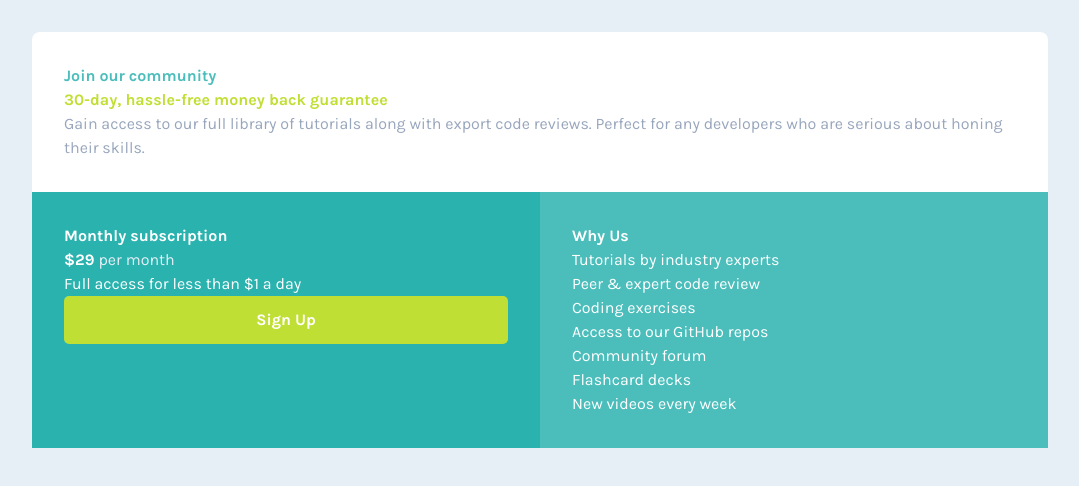
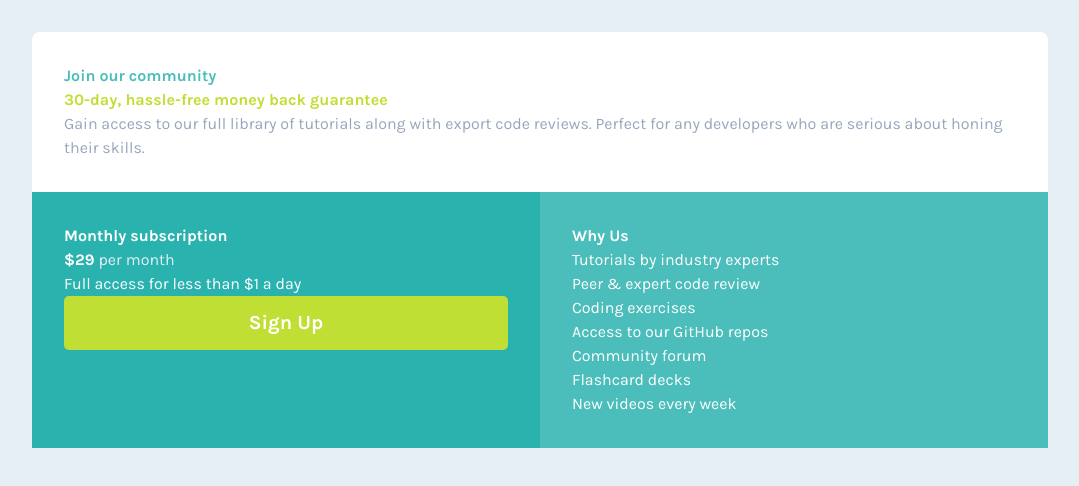
Before and after one commit to Denyos/fem-single-price-grid-component, a website built with Vite: page index.html in a window 1280 px wide. Shown: the whole page, without its empty margins (100-1179 px from the left). Built offline with nearby package versions, Linux system fonts and the light colour scheme.

Commit message:
Put default styling on button class

```diff
--- a/index.html
+++ b/index.html
@@ -26,7 +26,7 @@
                     <h2 class="fw-bold">Monthly subscription</h2>
                     <h3 class="fw-bold">$29 <span class="text-neutral-200 fw-regular">per month</span></h3>
                     <p>Full access for less than $1 a day</p>
-                    <button class="fw-bold background-primary-200 text-neutral-100">Sign Up</button>
+                    <button class="button">Sign Up</button>
                 </section>
                 <section class="background-primary-300">
                     <h2 class="fw-bold">Why Us</h2>
--- a/style.css
+++ b/style.css
@@ -17,6 +17,10 @@
   --fw-bold: 700;
 
   --fs-400: 1rem;
+  --fs-500: 1.25rem;
+
+  --fs-body: var(--fs-400);
+  --fs-button: var(--fs-500);
 }
 
 /* https://piccalil.li/blog/a-modern-css-reset */
@@ -86,6 +90,59 @@ svg {
   }
 }
 
+
+/* general styling */
+
+body {
+  font-size: var(--fs-body);
+  font-family: var(--ff-body);
+  color: var(--clr-primary-400);
+  background-color: var(--clr-neutral-200);
+}
+
+main {
+  display: flex;
+  justify-content: center;
+  align-items: center;
+  padding: 2rem;
+}
+
+article {
+  border-radius: 0.5rem;
+}
+
+section {
+  padding: 2rem;
+
+}
+
+.plan {
+  max-width: 63.5rem;
+}
+
+@media all and (min-width: 48em) {
+  .subscription {
+    display: grid;
+    grid-template-columns: 1fr 1fr;
+  }
+}
+
+
+/* button */
+
+.button {
+  cursor: pointer;
+  text-decoration: none;
+  border: 0;
+  border-radius: 5px;
+  padding: 0.75rem;
+  font-weight: var(--fw-bold);
+  font-size: var(--fs-button);
+  color: var(--clr-neutral-100);
+  background-color: var(--clr-primary-200);
+  width: 100%;
+}
+
 /* Utility classes */
 .text-primary-200 {
   color: var(--clr-primary-200);
@@ -146,45 +203,3 @@ svg {
 .fw-regular {
   font-weight: var(--fw-regular);
 }
-
-/* Component classes */
-body {
-  background-color: var(--clr-neutral-200);
-  font-family: var(--ff-body);
-}
-
-main {
-  display: flex;
-  justify-content: center;
-  align-items: center;
-  padding: 2rem;
-}
-
-article {
-  border-radius: 0.5rem;
-}
-
-section {
-  padding: 2rem;
-
-}
-
-.plan {
-  max-width: 63.5rem;
-}
-
-
-.subscription button {
-  border-radius: 5px;
-  width: 100%;
-  border: none;
-  padding: 0.75rem;
-}
-
-
-@media all and (min-width: 48em) {
-  .subscription {
-    display: grid;
-    grid-template-columns: 1fr 1fr;
-  }
-}
```
